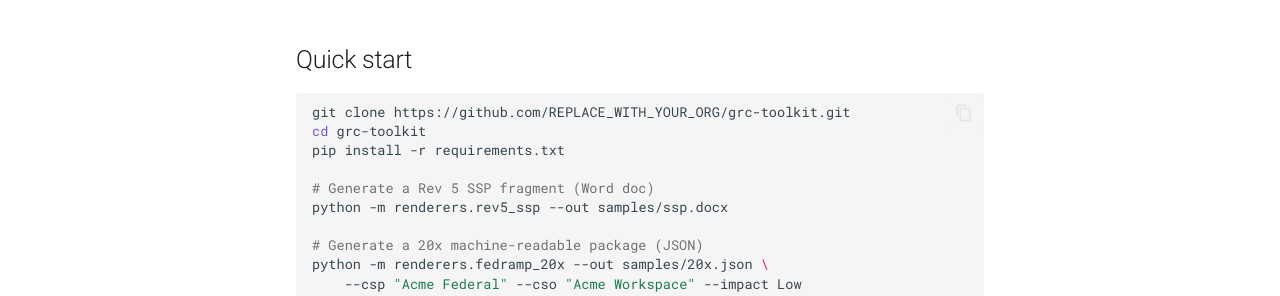
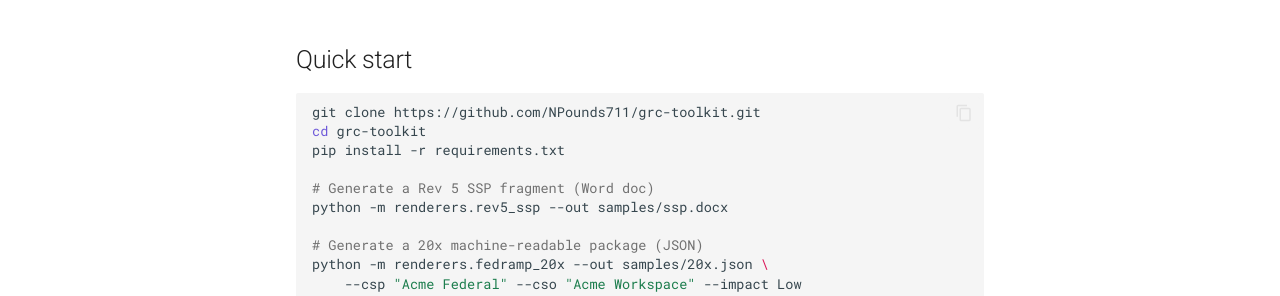
Before and after one commit to NPounds711/grc-toolkit, an MkDocs documentation site: the page built from docs/index.md, in a window 1280 px wide and 900 px high, scrolled down 1186 px. Shown: the part 324-620 px from the top of the window. Built offline with MkDocs 1.6.1 and Material for MkDocs 9.7.7, drawn with Linux system fonts in a browser that asks for light colours; comment, search, counter and statistics services are not loaded; part of the change alters nothing that is shown.

Commit message:
Set repo URLs to NPounds711/grc-toolkit
Replace REPLACE_WITH_YOUR_ORG and <your-github-user> placeholders in
mkdocs.yml, docs/index.md, and the terraform.tfvars example so the docs
site renders correct links and the deploy-role IAM trust policy points
at the right repo.

````diff
--- a/docs/index.md
+++ b/docs/index.md
@@ -64,7 +64,7 @@ The cost of a FedRAMP release becomes a PR review, not a content rewrite.
 ## Quick start
 
 ```bash
-git clone https://github.com/REPLACE_WITH_YOUR_ORG/grc-toolkit.git
+git clone https://github.com/NPounds711/grc-toolkit.git
 cd grc-toolkit
 pip install -r requirements.txt
 
@@ -76,7 +76,7 @@ python -m renderers.fedramp_20x --out samples/20x.json \
     --csp "Acme Federal" --cso "Acme Workspace" --impact Low
 ```
 
-See [Contributing](https://github.com/REPLACE_WITH_YOUR_ORG/grc-toolkit/blob/main/CONTRIBUTING.md)
+See [Contributing](https://github.com/NPounds711/grc-toolkit/blob/main/CONTRIBUTING.md)
 for how to add a capability, evidence collector, or renderer.
 
 ## License
--- a/mkdocs.yml
+++ b/mkdocs.yml
@@ -2,7 +2,7 @@ site_name: grc-toolkit
 site_description: Dual-format GRC tooling for FedRAMP Rev 5 and 20x. Author once, render to any framework.
 site_url: https://grc-toolkit.example.com/
 
-repo_url: https://github.com/REPLACE_WITH_YOUR_ORG/grc-toolkit
+repo_url: https://github.com/NPounds711/grc-toolkit
 repo_name: grc-toolkit
 edit_uri: edit/main/docs/
 
@@ -64,4 +64,4 @@ nav:
 extra:
   social:
     - icon: fontawesome/brands/github
-      link: https://github.com/REPLACE_WITH_YOUR_ORG/grc-toolkit
+      link: https://github.com/NPounds711/grc-toolkit
````
Also changed, not shown: 1 other file.
